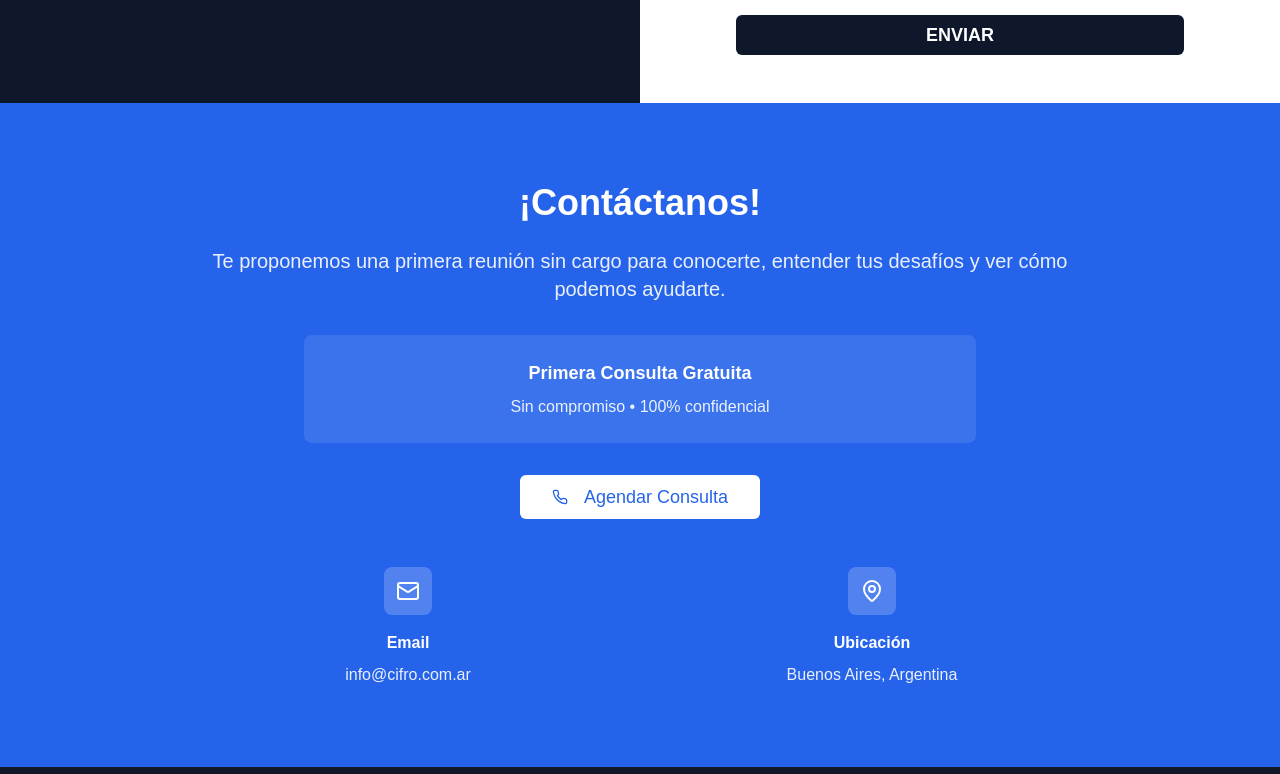
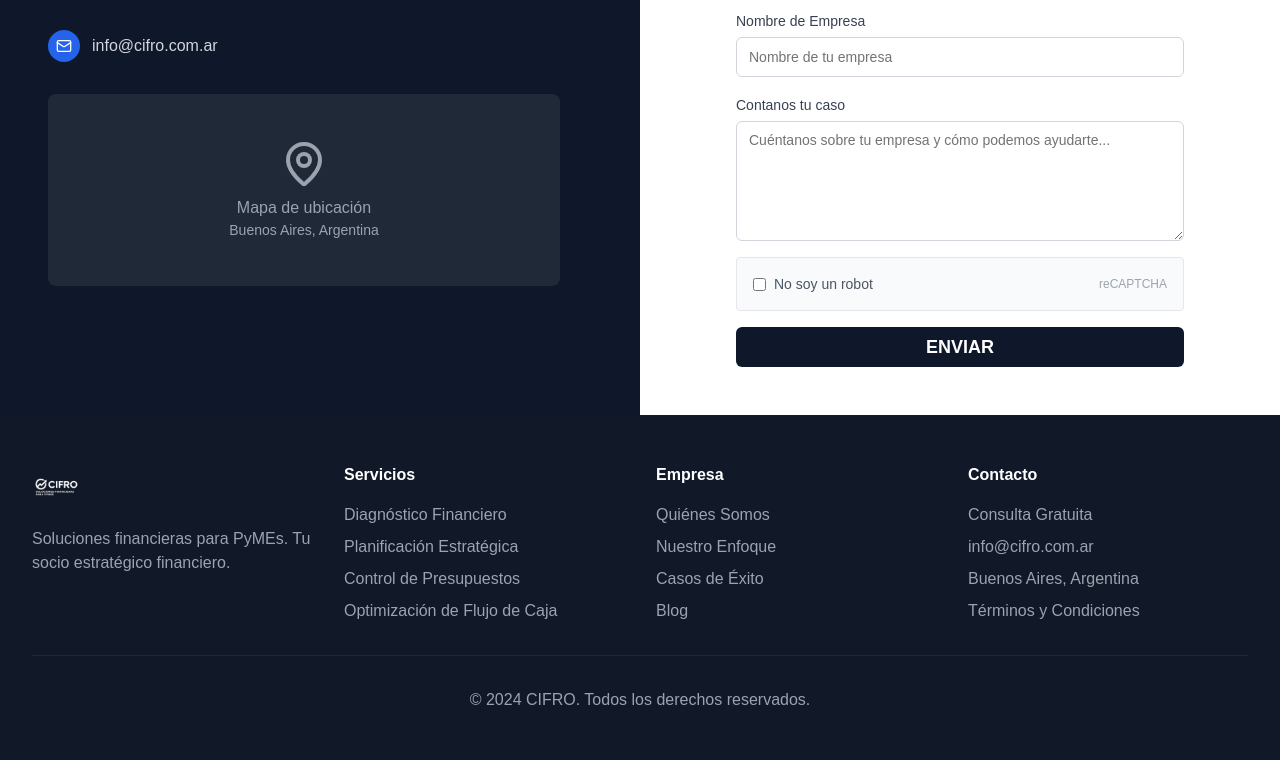
Before and after one commit to joacodei/https-github.com-joacodei-Cifro2.0, a Next.js app: page / in a window 1280 px wide. Shown: the part 3626-4400 px from the top of the page. Built offline with nearby package versions, Linux system fonts and the light colour scheme.

Commit message:
remove "Primera Consulta Gratuita" box from blue contact section
Co-authored-by: null <216023003+joacodei@users.noreply.github.com>

```diff
--- a/app/page.tsx
+++ b/app/page.tsx
@@ -2,7 +2,7 @@
 
 import type React from "react"
 
-import { ArrowRight, Users, CheckCircle, Mail, MapPin, Target, Zap, Phone } from "lucide-react"
+import { ArrowRight, Users, CheckCircle, Mail, MapPin, Target, Zap } from "lucide-react"
 import { Button } from "@/components/ui/button"
 import { Card, CardContent } from "@/components/ui/card"
 import { Badge } from "@/components/ui/badge"
@@ -309,7 +309,20 @@ export default function CifroLanding() {
         </div>
       </section>
 
-      {/* New Contact Form Section */}
+      {/* Blue Contact Introduction Section - Now above the contact form */}
+      <section id="contacto" className="py-20 bg-blue-600 text-white">
+        <div className="container mx-auto px-4 sm:px-6 lg:px-8">
+          <div className="max-w-4xl mx-auto text-center">
+            <h2 className="text-3xl md:text-4xl font-bold mb-6">¡Contáctanos!</h2>
+            <p className="text-xl mb-8 opacity-90">
+              Te proponemos una primera reunión sin cargo para conocerte, entender tus desafíos y ver cómo podemos
+              ayudarte.
+            </p>
+          </div>
+        </div>
+      </section>
+
+      {/* Contact Form Section */}
       <section id="contacto-form" className="py-0 bg-slate-900">
         <div className="grid lg:grid-cols-2 min-h-[600px]">
           {/* Left Side - Business Information */}
@@ -441,51 +454,6 @@ export default function CifroLanding() {
         </div>
       </section>
 
-      {/* Original Contact Section - Now simplified */}
-      <section id="contacto" className="py-20 bg-blue-600 text-white">
-        <div className="container mx-auto px-4 sm:px-6 lg:px-8">
-          <div className="max-w-4xl mx-auto text-center">
-            <h2 className="text-3xl md:text-4xl font-bold mb-6">¡Contáctanos!</h2>
-            <p className="text-xl mb-8 opacity-90">
-              Te proponemos una primera reunión sin cargo para conocerte, entender tus desafíos y ver cómo podemos
-              ayudarte.
-            </p>
-
-            <div className="bg-white/10 rounded-lg p-6 mb-8 max-w-2xl mx-auto">
-              <p className="text-lg font-semibold mb-2">Primera Consulta Gratuita</p>
-              <p className="opacity-90">Sin compromiso • 100% confidencial</p>
-            </div>
-
-            <div className="flex justify-center mb-12">
-              <Button size="lg" className="text-lg px-8 py-3 bg-white text-blue-600 hover:bg-blue-50" asChild>
-                <a href="#contacto-form">
-                  <Phone className="mr-2 w-5 h-5" />
-                  Agendar Consulta
-                </a>
-              </Button>
-            </div>
-
-            <div className="grid md:grid-cols-2 gap-8">
-              <div className="flex flex-col items-center">
-                <div className="w-12 h-12 bg-white/20 rounded-lg flex items-center justify-center mb-4">
-                  <Mail className="w-6 h-6" />
-                </div>
-                <h3 className="font-semibold mb-2">Email</h3>
-                <p className="opacity-90">info@cifro.com.ar</p>
-              </div>
-
-              <div className="flex flex-col items-center">
-                <div className="w-12 h-12 bg-white/20 rounded-lg flex items-center justify-center mb-4">
-                  <MapPin className="w-6 h-6" />
-                </div>
-                <h3 className="font-semibold mb-2">Ubicación</h3>
-                <p className="opacity-90">Buenos Aires, Argentina</p>
-              </div>
-            </div>
-          </div>
-        </div>
-      </section>
-
       {/* Footer */}
       <footer className="bg-gray-900 text-white py-12">
         <div className="container mx-auto px-4 sm:px-6 lg:px-8">
```
